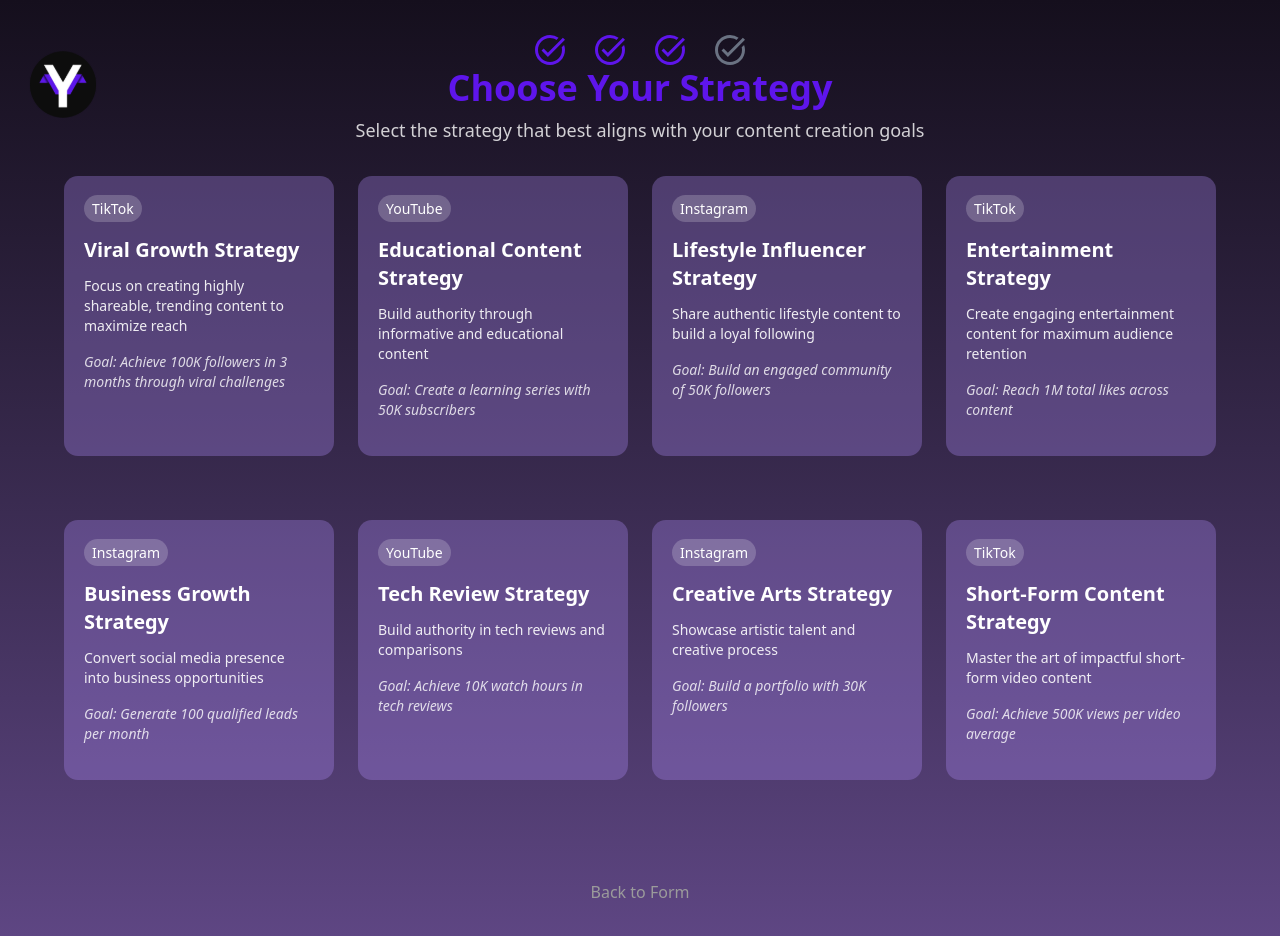
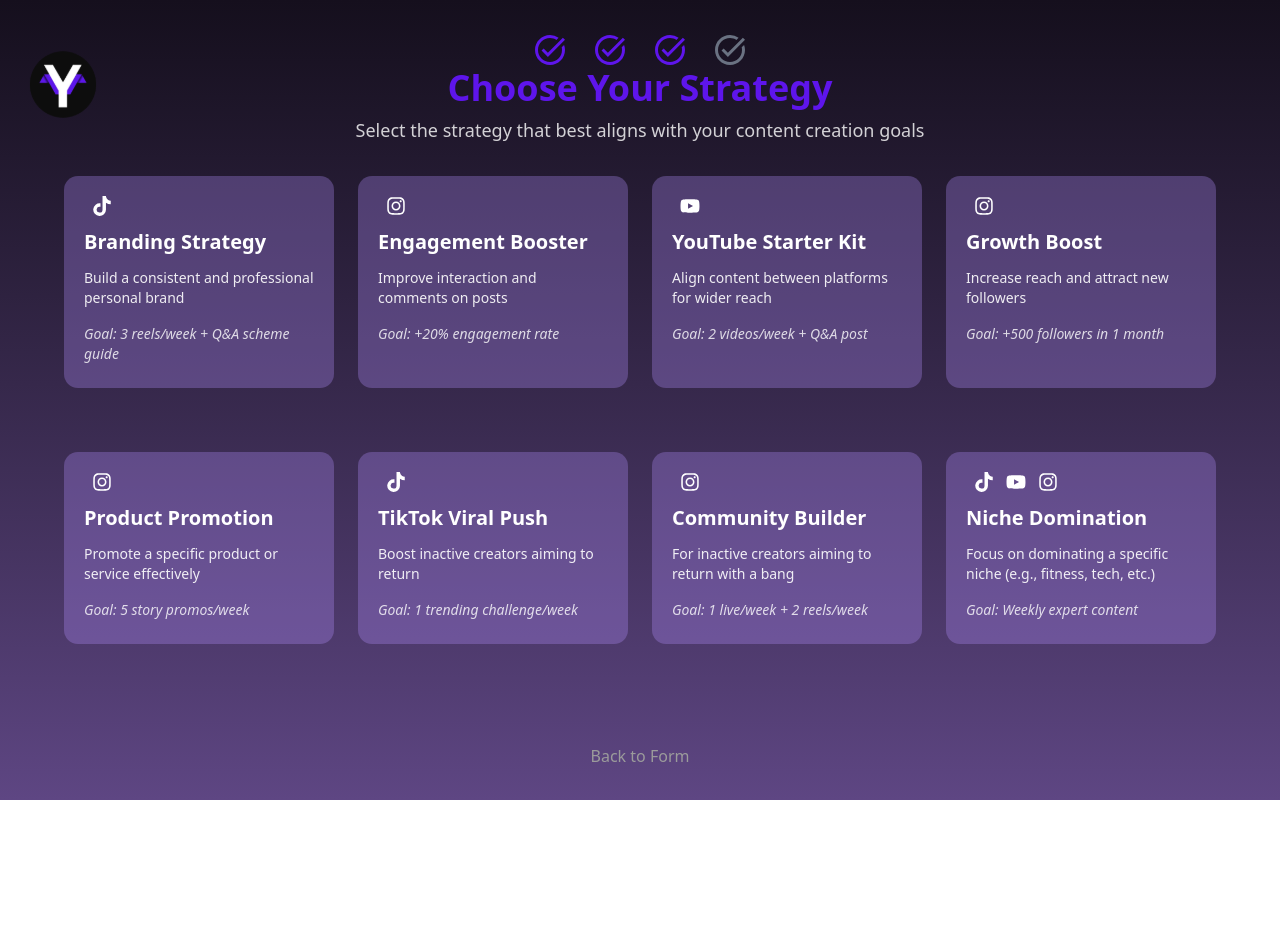
Before and after one commit to rankobinu/Youvative, a React (Vite) app: page /strategy in a window 1280 px wide. After the commit the page ends 800 px from the top, so only its background shows below. Built offline with nearby package versions, Linux system fonts and the light colour scheme.

Commit message:
update the strategy form

```diff
--- a/src/pages/signUpPages/strategyPage/StrategySection.jsx
+++ b/src/pages/signUpPages/strategyPage/StrategySection.jsx
@@ -4,7 +4,7 @@ import { Link as RouterLink } from 'react-router-dom';
 import { useDispatch } from 'react-redux';
 import { setUserData } from '../../../store/slices/userSlice';
 import { MdTaskAlt } from 'react-icons/md';
-import { FaExclamationCircle } from 'react-icons/fa';
+import { FaTiktok, FaYoutube, FaInstagram } from "react-icons/fa";
 import logo from "../../../assets/svg/logoBlack.svg";
 
 
@@ -44,60 +44,60 @@ function StrategySection() {
 
   const strategies = [
     {
-      id: 'viral-growth',
-      title: 'Viral Growth Strategy',
-      description: 'Focus on creating highly shareable, trending content to maximize reach',
-      platform: 'TikTok',
-      goalExample: 'Achieve 100K followers in 3 months through viral challenges',
+      id: 'branding-strategy',
+      title: 'Branding Strategy',
+      description: 'Build a consistent and professional personal brand',
+      platform: <FaTiktok/>,
+      goalExample: '3 reels/week + Q&A scheme guide',
     },
     {
-      id: 'educational-content',
-      title: 'Educational Content Strategy',
-      description: 'Build authority through informative and educational content',
-      platform: 'YouTube',
-      goalExample: 'Create a learning series with 50K subscribers',
+      id: 'engagement-booster',
+      title: 'Engagement Booster',
+      description: 'Improve interaction and comments on posts',
+      platform: <FaInstagram/>,
+      goalExample: '+20% engagement rate',
     },
     {
-      id: 'lifestyle-influence',
-      title: 'Lifestyle Influencer Strategy',
-      description: 'Share authentic lifestyle content to build a loyal following',
-      platform: 'Instagram',
-      goalExample: 'Build an engaged community of 50K followers',
+      id: 'youTube-starter-kit',
+      title: 'YouTube Starter Kit',
+      description: 'Align content between platforms for wider reach',
+      platform: <FaYoutube/>,
+      goalExample: '2 videos/week + Q&A post',
     },
     {
-      id: 'entertainment',
-      title: 'Entertainment Strategy',
-      description: 'Create engaging entertainment content for maximum audience retention',
-      platform: 'TikTok',
-      goalExample: 'Reach 1M total likes across content',
+      id: 'growth-boost',
+      title: 'Growth Boost',
+      description: 'Increase reach and attract new followers',
+      platform: <FaInstagram/>,
+      goalExample: '+500 followers in 1 month',
     },
     {
-      id: 'business-growth',
-      title: 'Business Growth Strategy',
-      description: 'Convert social media presence into business opportunities',
-      platform: 'Instagram',
-      goalExample: 'Generate 100 qualified leads per month',
+      id: 'product-promotion',
+      title: 'Product Promotion',
+      description: 'Promote a specific product or service effectively',
+      platform: <FaInstagram/>,
+      goalExample: '5 story promos/week',
     },
     {
-      id: 'tech-review',
-      title: 'Tech Review Strategy',
-      description: 'Build authority in tech reviews and comparisons',
-      platform: 'YouTube',
-      goalExample: 'Achieve 10K watch hours in tech reviews',
+      id: 'tikok-viral Push',
+      title: 'TikTok Viral Push',
+      description: 'Boost inactive creators aiming to return',
+      platform: <FaTiktok/>,
+      goalExample: '1 trending challenge/week',
     },
     {
-      id: 'creative-arts',
-      title: 'Creative Arts Strategy',
-      description: 'Showcase artistic talent and creative process',
-      platform: 'Instagram',
-      goalExample: 'Build a portfolio with 30K followers',
+      id: 'community-builder',
+      title: 'Community Builder',
+      description: 'For inactive creators aiming to return with a bang',
+      platform: <FaInstagram/>,
+      goalExample: '1 live/week + 2 reels/week',
     },
     {
-      id: 'short-form',
-      title: 'Short-Form Content Strategy',
-      description: 'Master the art of impactful short-form video content',
-      platform: 'TikTok',
-      goalExample: 'Achieve 500K views per video average',
+      id: 'niche-domination',
+      title: 'Niche Domination',
+      description: 'Focus on dominating a specific niche (e.g., fitness, tech, etc.)',
+      platform: [<FaTiktok/>,<FaYoutube/>,<FaInstagram/>],
+      goalExample: 'Weekly expert content',
     }
   ];
 
@@ -145,7 +145,7 @@ function StrategySection() {
   return (
     <div className="flex flex-col  bg-gradient-to-t from-[#5E4683] to-[#150F1D]">
       {/* Fixed Header */}
-      <div className={`sticky flex top-0 right-0 left-0 -px-8 ${showTransition? "transition-color duration-200":"" }  ${scrolled? "backdrop-blur-lg bg-[#150F1D]/50": ""} my-5 py-3 z-10`}>
+      <div className={`sticky flex top-0 right-0 left-0 -px-8 ${showTransition? "transition-color":"" }  ${scrolled? "bg-[#150F1D]": ""} my-5 py-3 z-10`}>
         <div>
           <RouterLink to="/homepage">
             <img src={logo} alt="Youvative Logo" className="absolute -my-10 -ml-10 "/>
@@ -187,9 +187,9 @@ function StrategySection() {
                       }`}
                       onClick={() => handleStrategyClick(strategy.id)}
                     >
-                      <div className="p-5 h-full flex flex-col">
-                        <div className="mb-4">
-                          <span className="bg-white/20 text-white px-2 py-1 rounded-full text-sm">
+                      <div className="px-5 py-2 h-full flex flex-col">
+                        <div className="my-3">
+                          <span className="text-white px-2 rounded-full text-xl flex gap-3">
                             {strategy.platform}
                           </span>
                         </div>
```
